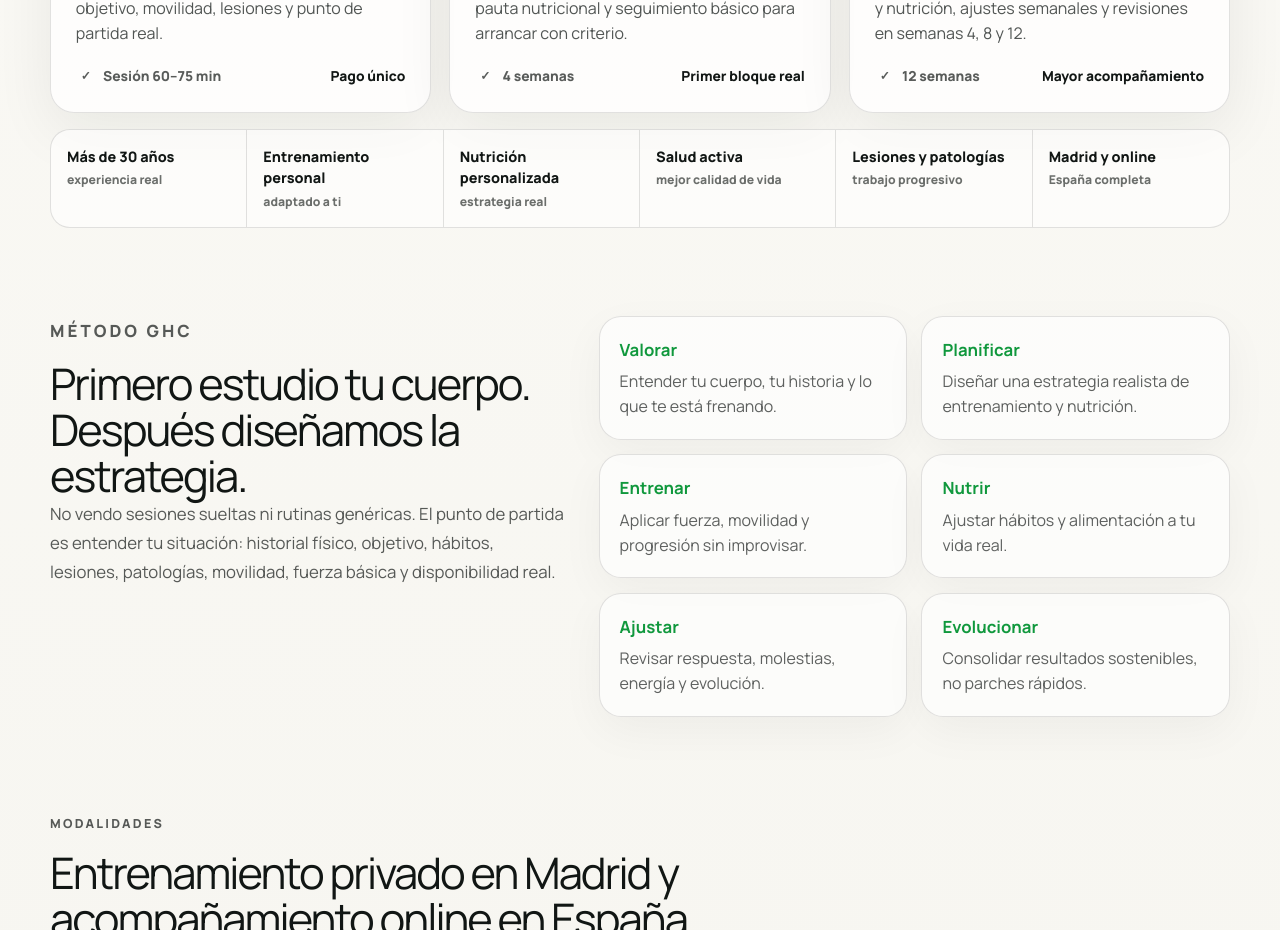
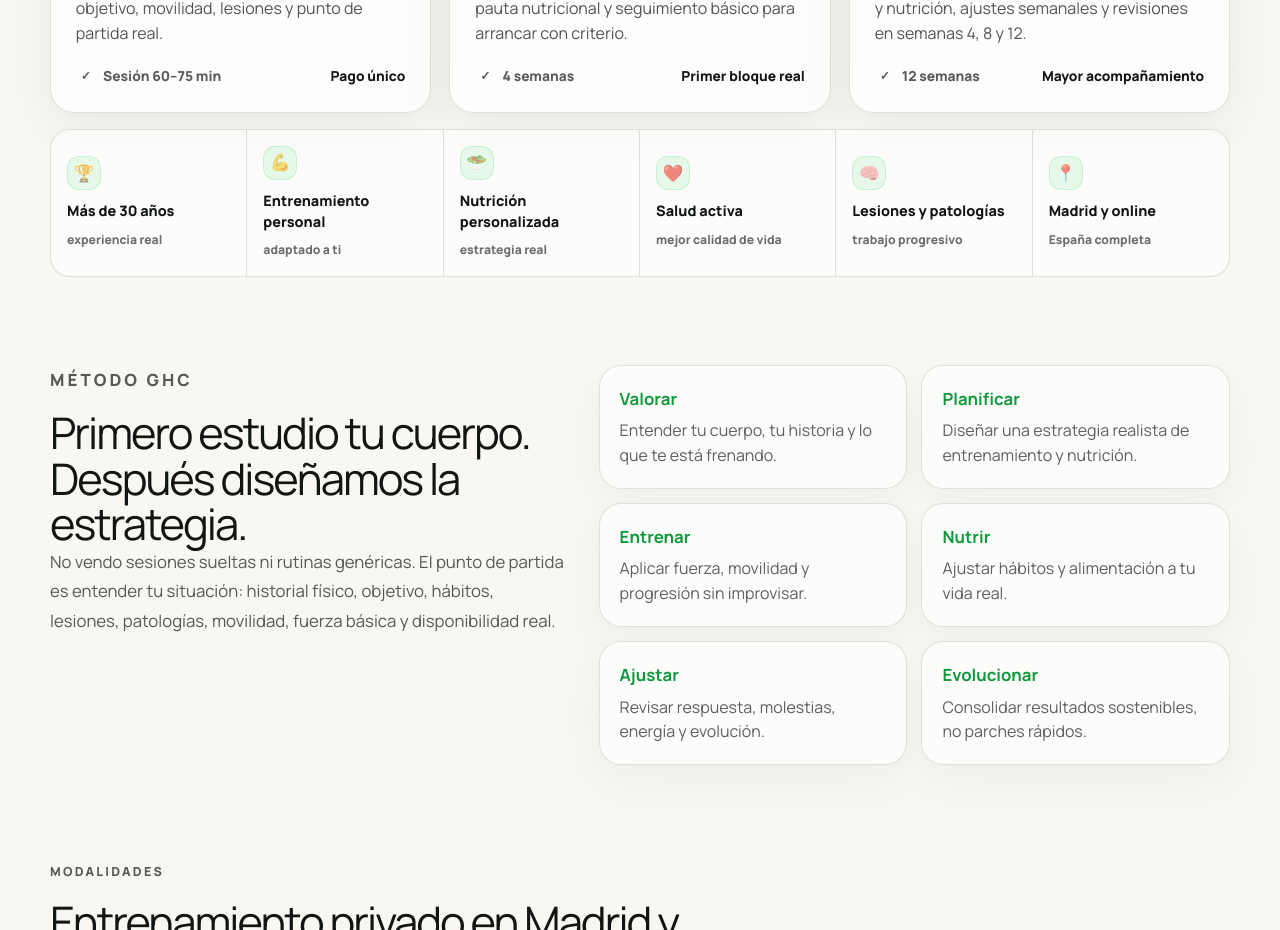
Before and after one commit to albypersonaltrainer-arch/ghc-training-landing, a Next.js app: page / in a window 1280 px wide. Shown: the part 1060-1990 px from the top of the page. Built offline with nearby package versions, Linux system fonts and the light colour scheme; no server answers.

Commit message:
Add files via upload

```diff
--- a/app/globals.css
+++ b/app/globals.css
@@ -266,6 +266,26 @@ a { color: inherit; text-decoration: none; }
 }
 .ghc-authority-strip div { padding: 1rem; border-right: 1px solid var(--ghc-border); }
 .ghc-authority-strip div:last-child { border-right: 0; }
+.ghc-authority-item {
+  position: relative;
+  min-height: 122px;
+  display: flex;
+  flex-direction: column;
+  justify-content: center;
+  gap: .28rem;
+}
+.ghc-authority-emoji {
+  display: inline-grid !important;
+  place-items: center;
+  width: 34px;
+  height: 34px;
+  margin: 0 0 .35rem !important;
+  border-radius: 12px;
+  background: rgba(34,214,91,.10);
+  box-shadow: inset 0 0 0 1px rgba(34,214,91,.18);
+  font-size: 1.05rem !important;
+  line-height: 1;
+}
 .ghc-authority-strip strong { display: block; font-size: .9rem; font-weight: 950; }
 .ghc-authority-strip span { display: block; margin-top: .25rem; font-size: .76rem; color: rgba(17,22,20,.62); font-weight: 800; }
 
--- a/app/page.tsx
+++ b/app/page.tsx
@@ -39,6 +39,16 @@ const method = [
   ["Nutrir", "Ajustar hábitos y alimentación a tu vida real."],
   ["Ajustar", "Revisar respuesta, molestias, energía y evolución."],
   ["Evolucionar", "Consolidar resultados sostenibles, no parches rápidos."],
+];
+
+
+const authorityItems = [
+  { icon: "🏆", title: "Más de 30 años", text: "experiencia real" },
+  { icon: "💪", title: "Entrenamiento personal", text: "adaptado a ti" },
+  { icon: "🥗", title: "Nutrición personalizada", text: "estrategia real" },
+  { icon: "❤️", title: "Salud activa", text: "mejor calidad de vida" },
+  { icon: "🧠", title: "Lesiones y patologías", text: "trabajo progresivo" },
+  { icon: "📍", title: "Madrid y online", text: "España completa" },
 ];
 
 const testimonials = [
@@ -186,12 +196,13 @@ export default function Home() {
       </section>
 
       <section className="ghc-authority-strip" aria-label="Autoridad y especialidades">
-        <div><strong>Más de 30 años</strong><span>experiencia real</span></div>
-        <div><strong>Entrenamiento personal</strong><span>adaptado a ti</span></div>
-        <div><strong>Nutrición personalizada</strong><span>estrategia real</span></div>
-        <div><strong>Salud activa</strong><span>mejor calidad de vida</span></div>
-        <div><strong>Lesiones y patologías</strong><span>trabajo progresivo</span></div>
-        <div><strong>Madrid y online</strong><span>España completa</span></div>
+        {authorityItems.map((item) => (
+          <div key={item.title} className="ghc-authority-item">
+            <span className="ghc-authority-emoji" aria-hidden="true">{item.icon}</span>
+            <strong>{item.title}</strong>
+            <span>{item.text}</span>
+          </div>
+        ))}
       </section>
 
       <section id="metodo" className="ghc-split-section">
```
